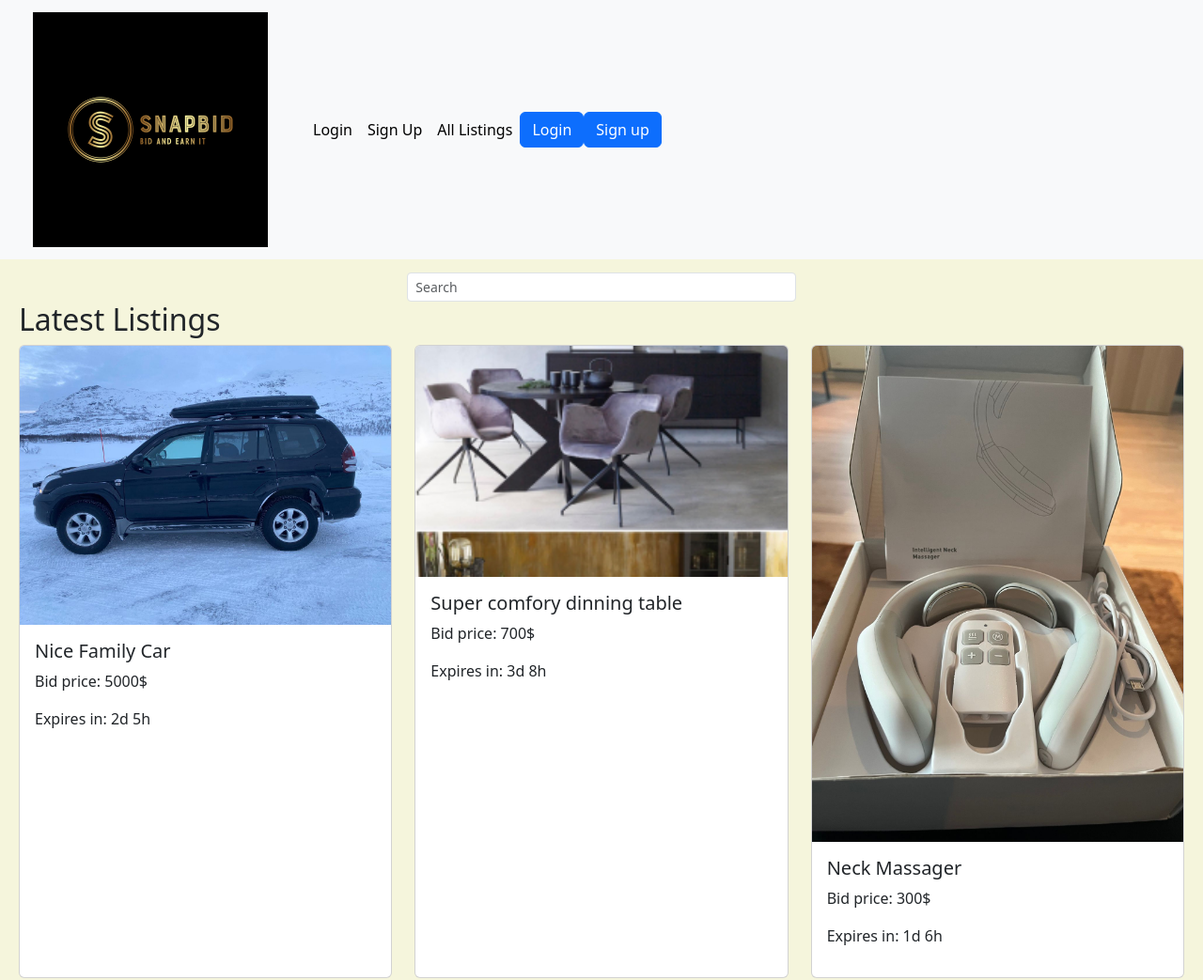
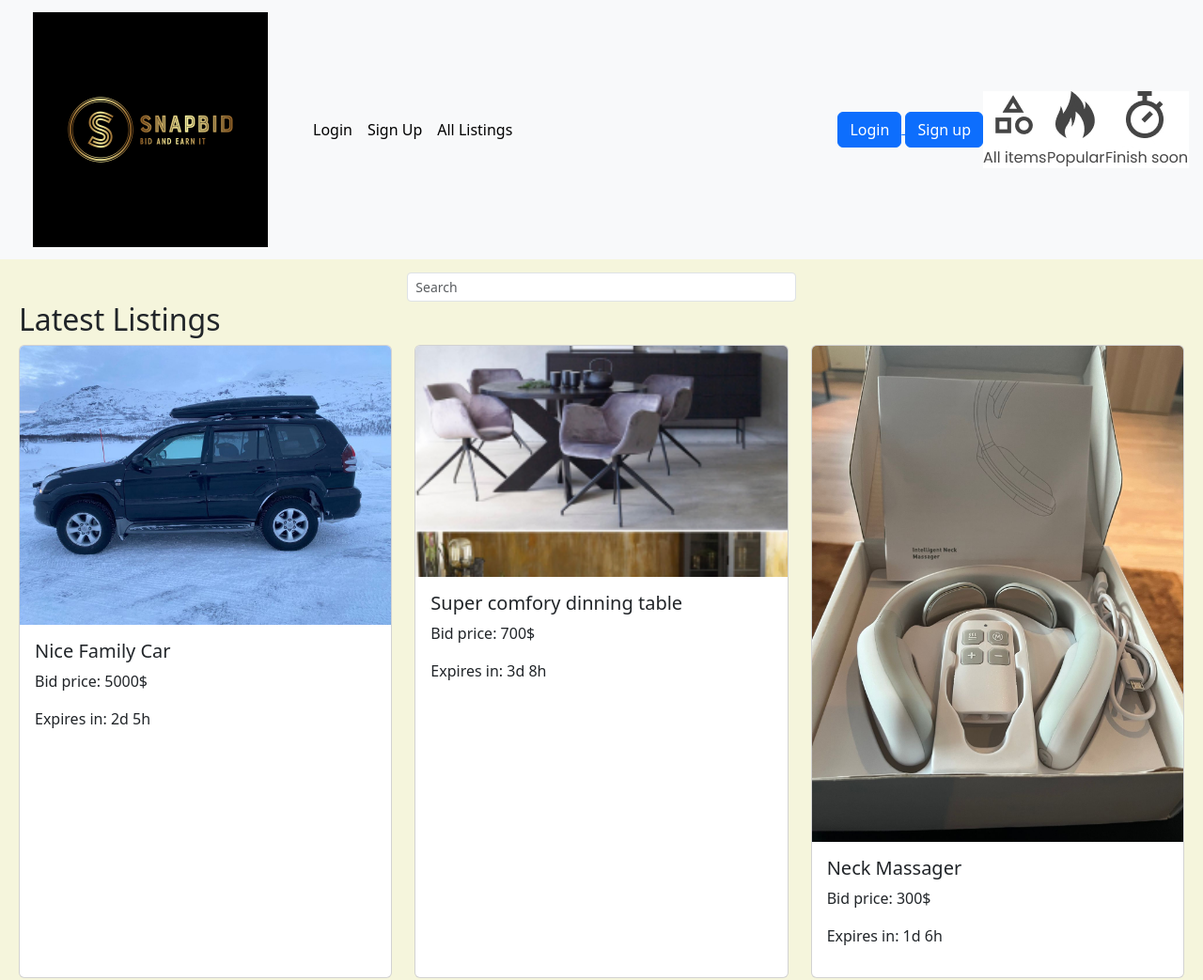
Before and after one commit to EF-Pami/semester-2-project, a website: page index.html in a window 1280 px wide. Shown: the top 1043 px of the page at 94% size. Drawn offline with nearby package versions, Linux system fonts and the light colour scheme.

Commit message:
update on home page

```diff
--- a/index.html
+++ b/index.html
@@ -49,7 +49,8 @@
               >
             </li>
           </ul>
-          <form class="d-flex">
+        </div>
+        <form class="d-flex-end">
           <a href="./profile/login.html">
             <button class="btn btn-primary" type="button">Login</button>
           </a>
@@ -57,7 +58,18 @@
             <button class="btn btn-primary" type="button">Sign up</button>
           </a>
         </form>
-        </div>
+
+        <form class="d-flex g-4">
+          <a href="./listings.html">
+            <img src="assets/All items category.jpg" alt="All listings" />
+          </a>
+          <a href="#Popular Listings">
+            <img src="assets/Popular items category.jpg" alt="" />
+          </a>
+          <a href="#soon to finish Listings">
+            <img src="assets/Finish soon category.jpg" alt="" />
+          </a>
+        </form>
       </nav>
     </header>
     <main>
@@ -139,7 +151,7 @@
         </div>
       </section>
 
-      <section>
+      <section id="Popular Listings">
         <div class="listing-container">
           <h2>Popular Listings</h2>
           <div class="row row-cols-1 row-cols-md-3 g-4">
@@ -206,7 +218,7 @@
         </div>
       </section>
 
-      <section>
+      <section id="soon to finish Listings">
         <div class="listing-container">
           <h2>Soon to finish Listings</h2>
           <div class="row row-cols-1 row-cols-md-3 g-4">
```
Lines whose indentation alone changed are shown as unchanged.
